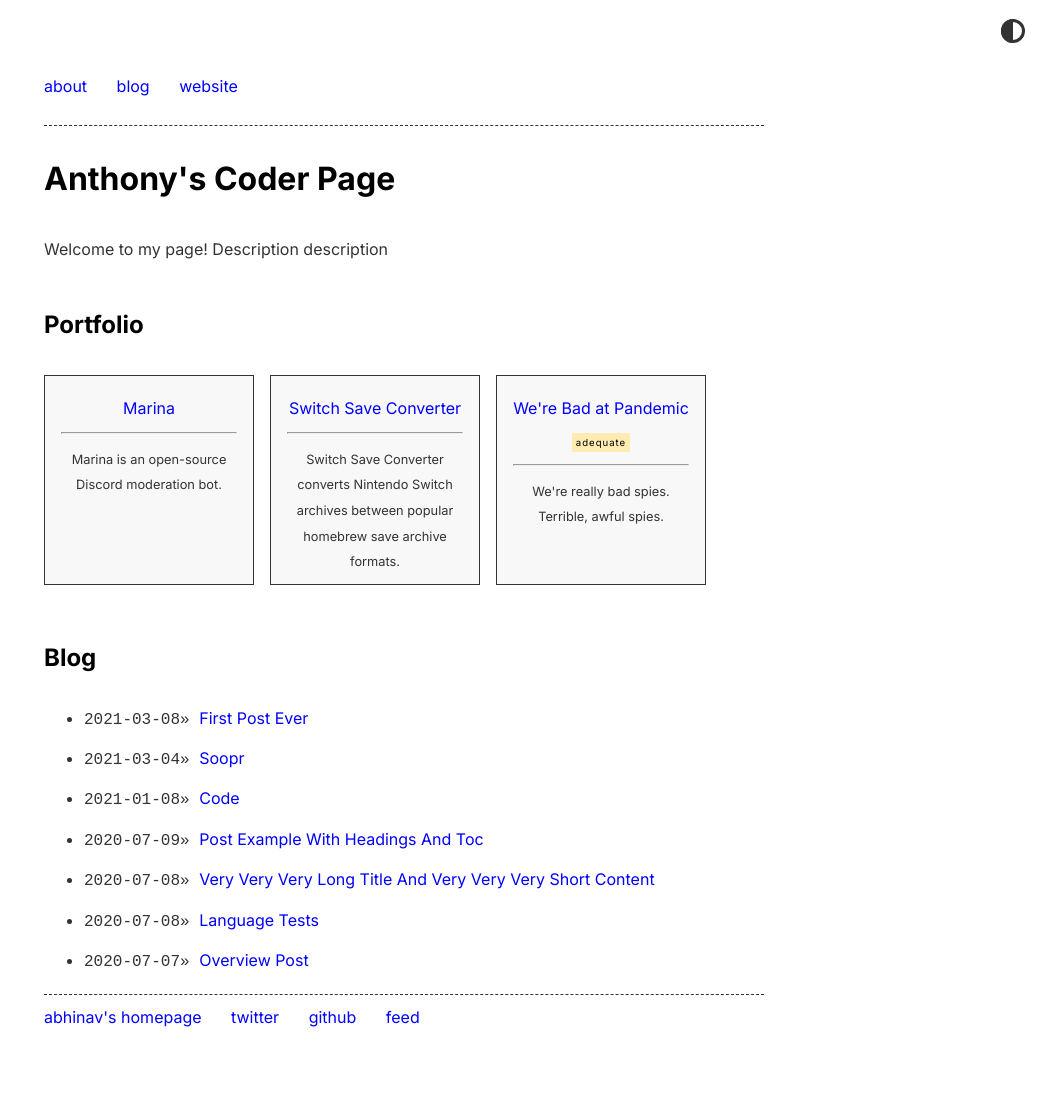
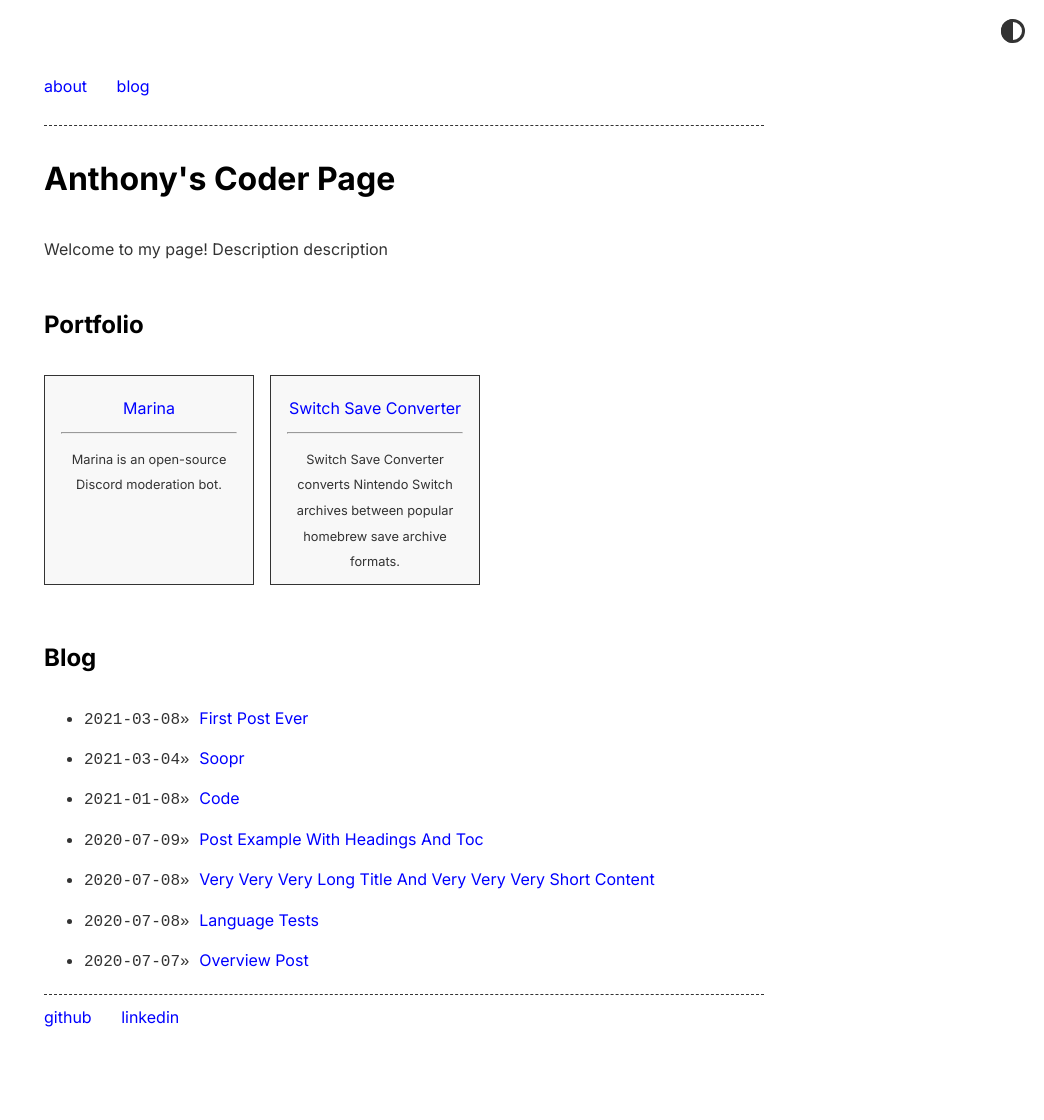
Before and after one commit to anthonyashco/anthonyashco.github.io, a Jekyll site: the page built from index.md, in a window 1280 px wide. Shown: the whole page, without its empty margins (236-1280 px from the left). Built offline with Jekyll 4.4.1, drawn with Linux system fonts in a browser that asks for light colours; comment, search, counter and statistics services are not loaded.

Commit message:
Home page tweaks.

```diff
--- a/_data/home.yml
+++ b/_data/home.yml
@@ -4,9 +4,6 @@ navbar_entries:
 
   - title: blog
     url: blog
-
-  - title: website
-    url: http://www.abhinav.co
 
 project_entries:
   - title: Marina
@@ -16,11 +13,6 @@ project_entries:
   - title: Switch Save Converter
     url: overview-post
     desc: Switch Save Converter converts Nintendo Switch archives between popular homebrew save archive formats.
-
-  - title: We're Bad at Pandemic
-    url: first-post-ever
-    desc: We're really bad spies. Terrible, awful spies.
-    highlight: adequate
 
 old_project_entries:
   - title: microrequests
@@ -49,17 +41,11 @@ old_project_entries:
     highlight: archived
 
 footer_entries:
-  - title: abhinav's homepage
-    url: http://www.abhinav.co
+  - title: github
+    url: https://github.com/anthonyashco
 
-  - title: twitter
-    url: https://twitter.com/abhinav
-
-  - title: github
-    url: https://github.com/abhinavs
-
-  - title: feed
-    url: feed.xml
+  - title: linkedin
+    url: https://www.linkedin.com/in/anthonyashco/
 
 misc_entries:
   - title: this is an example vertical list
```
